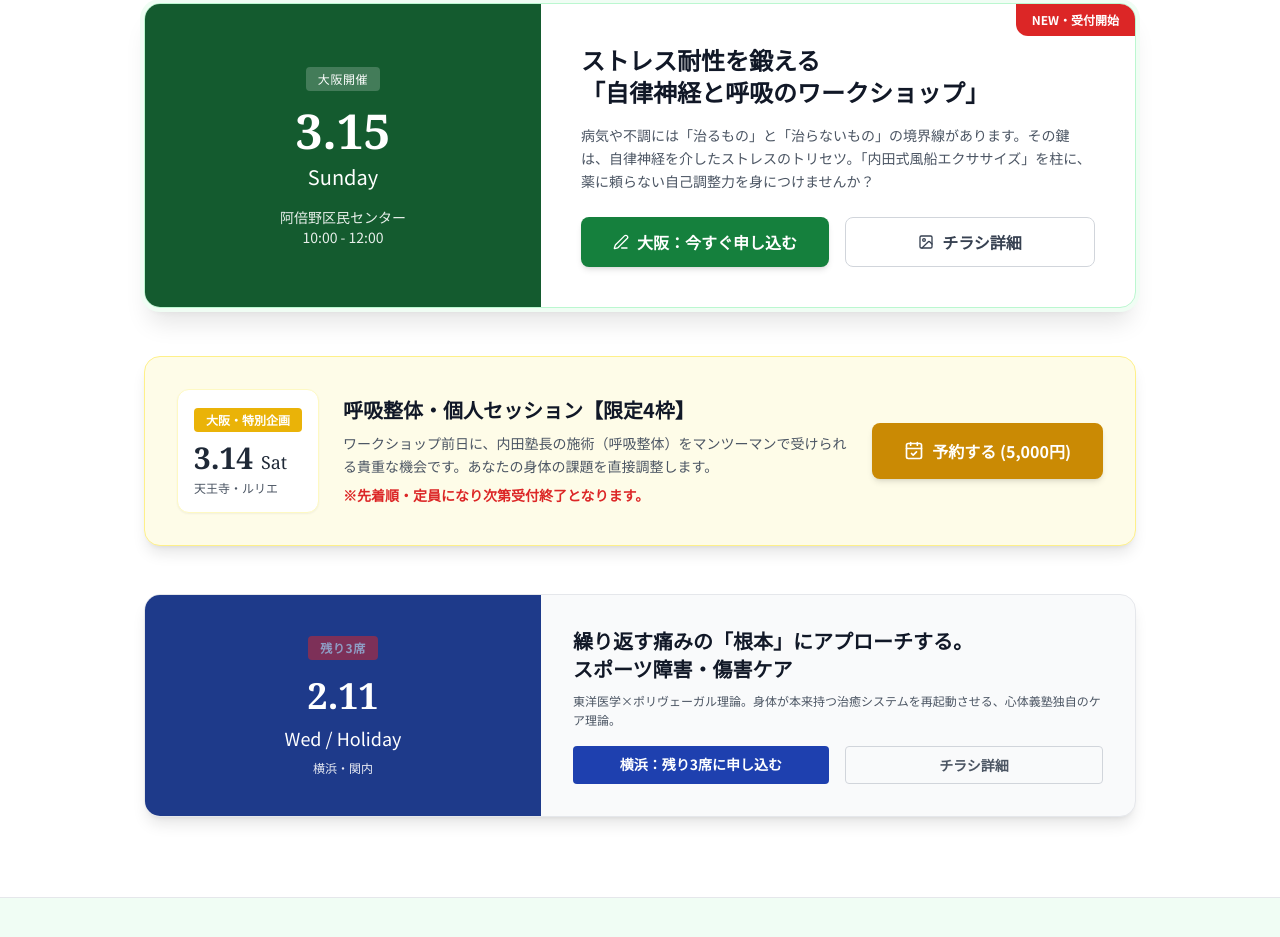
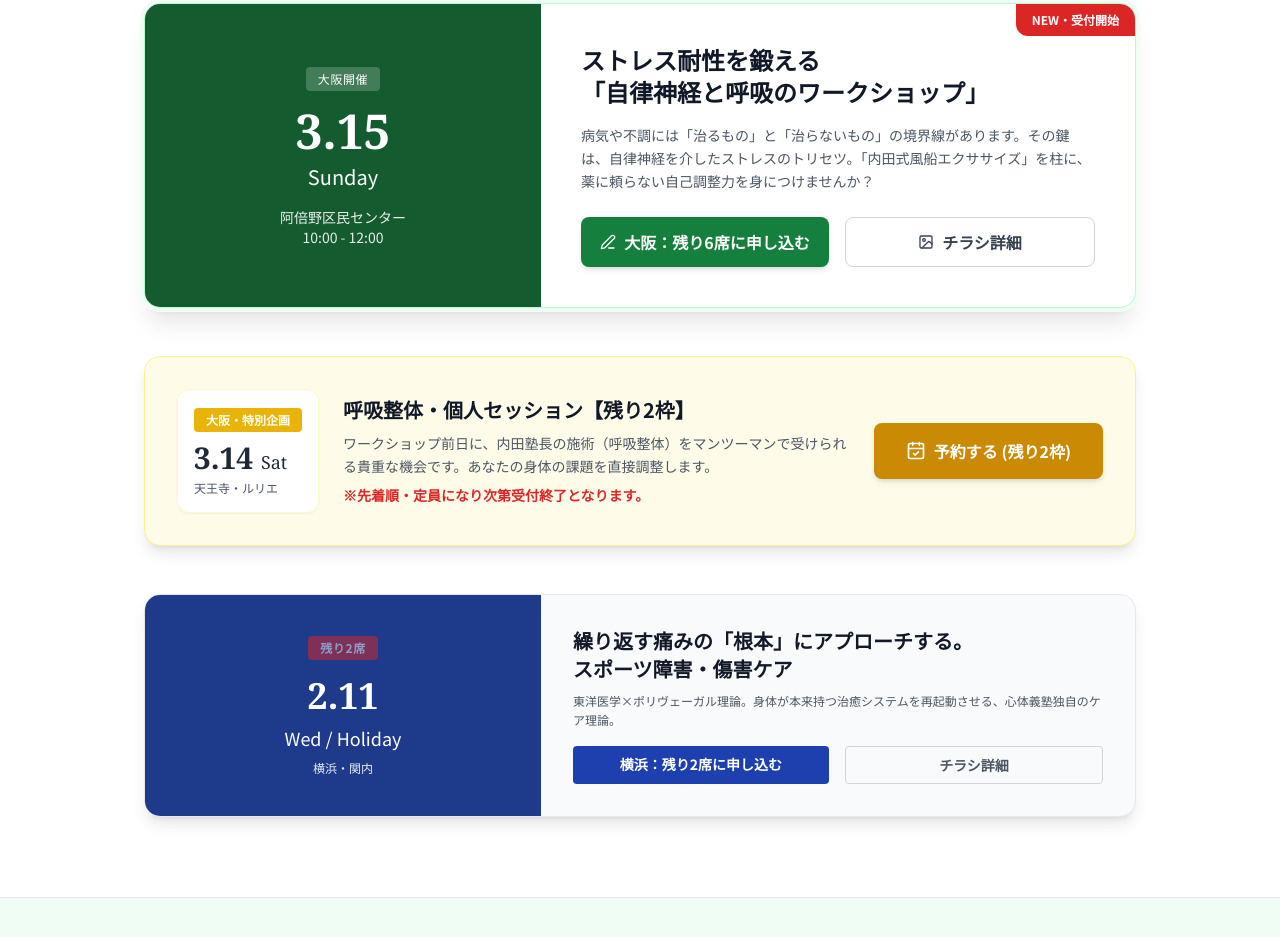
Before and after one commit to shintaigijuku-dev/shintaigijuku-hp, a plain HTML site: page index.html in a window 1280 px wide. Shown: the part 1453-2390 px from the top of the page. Drawn offline with nearby package versions, Linux system fonts and the light colour scheme.

Commit message:
Add files via upload

```diff
--- a/index.html
+++ b/index.html
@@ -42,7 +42,7 @@
 
         /* フローティングボタンのアニメーション（緊急色：赤） */
         @keyframes strong-pulse {
-            0% { box-shadow: 0 0 0 0 rgba(220, 38, 38, 0.8); transform: scale(1); }
+            0% { box-shadow: 0 0 0 0 rgba(220, 38, 38, 0.7); }
             50% { box-shadow: 0 0 0 20px rgba(220, 38, 38, 0); transform: scale(1.02); }
             100% { box-shadow: 0 0 0 0 rgba(220, 38, 38, 0); transform: scale(1); }
         }
@@ -85,14 +85,14 @@
     </header>
 
     <!-- フローティング申し込みボタン（追従ボタン） -->
-    <!-- 残り3席、文言を「最終」に変更 -->
+    <!-- 2/11横浜の残席2を優先表示 -->
     <a href="https://forms.gle/uUTp1z9dEKNsWinq8" target="_blank" class="fixed bottom-4 right-4 md:bottom-6 md:right-6 z-[100] bg-gradient-to-r from-red-700 via-red-600 to-orange-500 text-white px-6 py-4 md:px-8 md:py-5 rounded-full font-bold shadow-2xl flex items-center gap-3 hover:scale-105 transition-all animate-strong-pulse border-2 border-yellow-300 group">
         <div class="relative">
             <i data-lucide="mouse-pointer-2" class="w-6 h-6 md:w-8 md:h-8 animate-bounce text-yellow-300"></i>
         </div>
         <div class="text-left leading-tight">
-            <span class="text-[10px] md:text-xs block text-yellow-200 font-black tracking-wider drop-shadow-md">2/11横浜 最終【残り3席】</span>
-            <span class="text-sm md:text-lg font-bold group-hover:underline drop-shadow-sm">ラストチャンス！今すぐ確保</span>
+            <span class="text-[10px] md:text-xs block text-yellow-200 font-black tracking-wider drop-shadow-md">2/11横浜 最終【残り2席】</span>
+            <span class="text-sm md:text-lg font-bold group-hover:underline drop-shadow-sm">今すぐ席を確保する</span>
         </div>
     </a>
 
@@ -188,7 +188,7 @@
                         <div class="flex flex-col sm:flex-row gap-4">
                             <a href="https://forms.gle/QL5NKjgWZ9MWB5sW6" target="_blank" class="flex-1 bg-green-700 hover:bg-green-600 text-white text-center py-3 rounded-lg font-bold transition flex items-center justify-center gap-2 shadow-md">
                                 <i data-lucide="edit-3" class="w-4 h-4"></i>
-                                大阪：今すぐ申し込む
+                                大阪：残り6席に申し込む
                             </a>
                             <!-- 大阪のチラシ詳細ボタン（画像：osaka_flyer.jpg） -->
                             <a href="osaka_flyer.jpg" target="_blank" class="flex-1 border border-gray-300 hover:bg-gray-50 text-gray-700 text-center py-3 rounded-lg font-bold transition flex items-center justify-center gap-2">
@@ -200,7 +200,7 @@
                 </div>
             </div>
 
-            <!-- ★NEW: 大阪 個人セッション (3/14) -->
+            <!-- ② 【限定】大阪 個人セッション (3/14) -->
             <div class="mb-12 bg-yellow-50 border border-yellow-200 rounded-2xl overflow-hidden shadow-lg fade-up relative">
                 <div class="p-6 md:p-8 flex flex-col md:flex-row items-center gap-6">
                     <div class="flex-shrink-0 text-center md:text-left bg-white p-4 rounded-xl border border-yellow-100 shadow-sm">
@@ -209,28 +209,29 @@
                         <div class="text-xs text-gray-600 mt-1">天王寺・ルリエ</div>
                     </div>
                     <div class="flex-grow text-center md:text-left">
-                        <h4 class="text-xl font-bold text-gray-900 mb-2">呼吸整体・個人セッション【限定4枠】</h4>
+                        <h4 class="text-xl font-bold text-gray-900 mb-2">呼吸整体・個人セッション【残り2枠】</h4>
                         <p class="text-sm text-gray-600 leading-relaxed mb-0">
                             ワークショップ前日に、内田塾長の施術（呼吸整体）をマンツーマンで受けられる貴重な機会です。あなたの身体の課題を直接調整します。<br>
                             <span class="text-red-600 font-bold block mt-2 text-xs md:text-sm">※先着順・定員になり次第受付終了となります。</span>
                         </p>
                     </div>
                     <div class="flex-shrink-0 w-full md:w-auto">
+                        <!-- 個人セッションフォーム -->
                         <a href="https://docs.google.com/forms/d/e/1FAIpQLSc0zneVkDViRgQLUTviFs7X9om0YUjfSzX99IOHUOJFjgClpg/viewform" target="_blank" class="block w-full md:w-auto bg-yellow-600 hover:bg-yellow-500 text-white text-center px-8 py-4 rounded-lg font-bold transition shadow-md flex items-center justify-center gap-2">
                             <i data-lucide="calendar-check" class="w-5 h-5"></i>
-                            予約する (5,000円)
+                            予約する (残り2枠)
                         </a>
                     </div>
                 </div>
             </div>
 
-            <!-- ② 横浜ワークショップ (2/11) -->
+            <!-- ③ 横浜ワークショップ (2/11) -->
             <div class="bg-gray-50 border border-gray-200 rounded-2xl overflow-hidden shadow-lg fade-up opacity-90 hover:opacity-100 transition">
                 <div class="md:flex">
                     <div class="md:w-2/5 bg-blue-900 text-white p-8 flex flex-col justify-center items-center text-center relative overflow-hidden">
                         <div class="relative z-10">
-                            <!-- 残り3席に更新 -->
-                            <span class="inline-block bg-red-600 px-3 py-1 rounded text-xs font-bold tracking-wider mb-4 animate-pulse">残り3席</span>
+                            <!-- 残り2席 -->
+                            <span class="inline-block bg-red-600 px-3 py-1 rounded text-xs font-bold tracking-wider mb-4 animate-pulse">残り2席</span>
                             <div class="text-4xl font-serif font-bold mb-2">2.11</div>
                             <div class="text-lg mb-2">Wed / Holiday</div>
                             <p class="text-xs opacity-90">横浜・関内</p>
@@ -245,9 +246,9 @@
                             東洋医学×ポリヴェーガル理論。身体が本来持つ治癒システムを再起動させる、心体義塾独自のケア理論。
                         </p>
                         <div class="flex gap-4">
-                            <!-- 残り3席に更新 -->
+                            <!-- 残り2席に更新 -->
                             <a href="https://forms.gle/uUTp1z9dEKNsWinq8" target="_blank" class="flex-1 bg-blue-800 hover:bg-blue-700 text-white text-center py-2 rounded text-sm font-bold transition">
-                                横浜：残り3席に申し込む
+                                横浜：残り2席に申し込む
                             </a>
                             <a href="flyer.jpg" target="_blank" class="flex-1 border border-gray-300 text-center py-2 rounded text-sm font-bold text-gray-600 hover:bg-gray-50 transition">
                                 チラシ詳細
```
